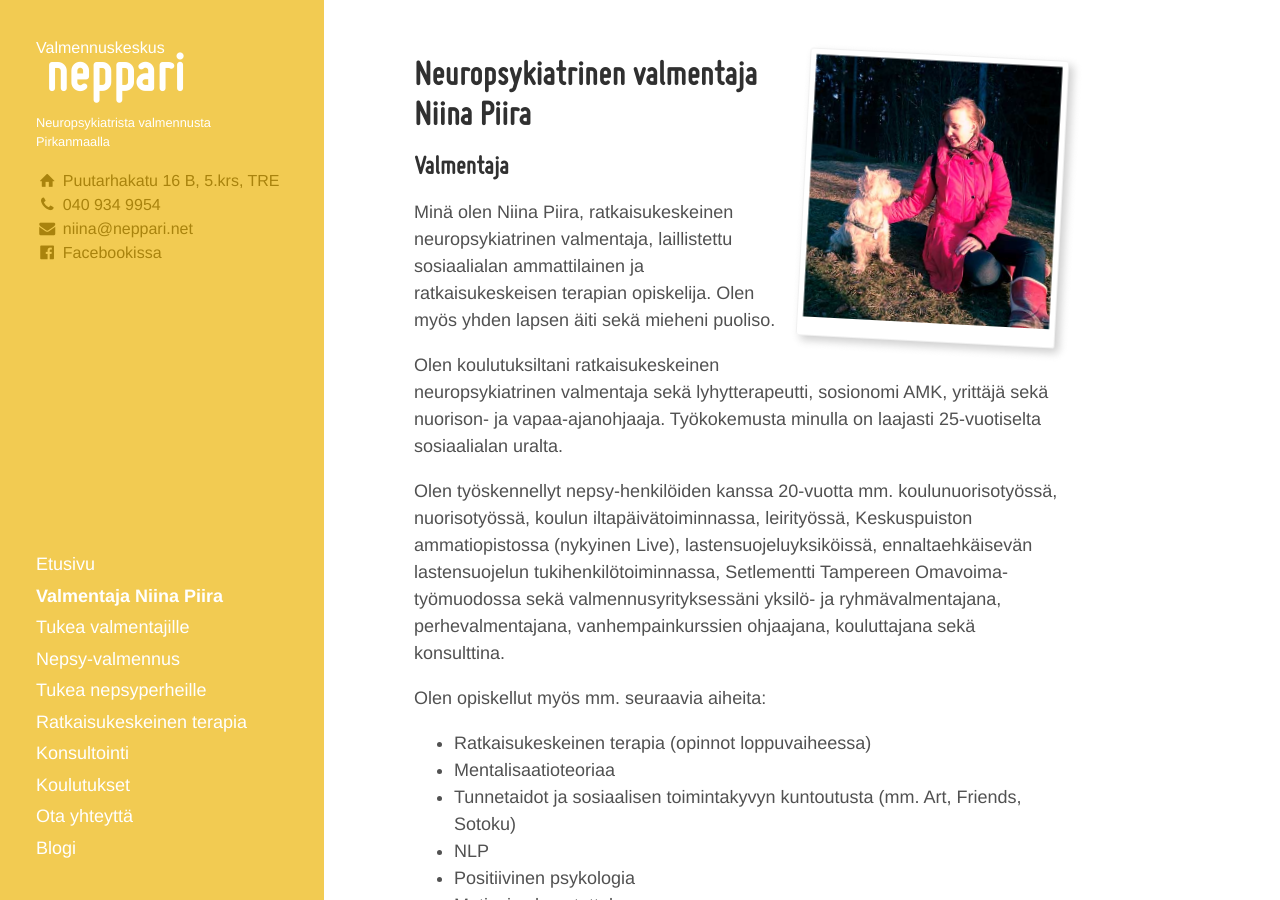
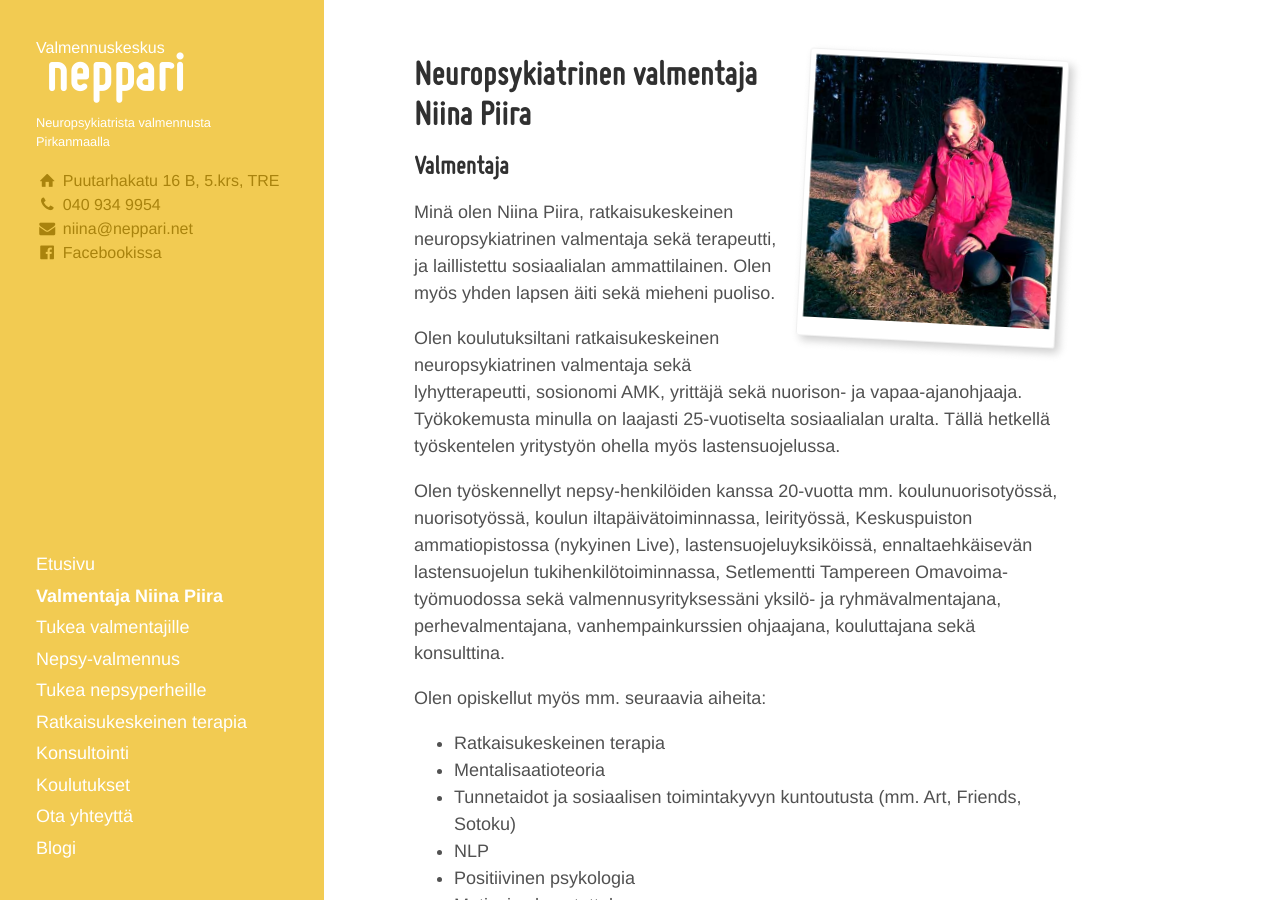
Before and after one commit to niinapiira/neppari.net, a Jekyll site: the page built from niina.md, in a window 1280 px wide and 900 px high. Built offline with Jekyll 4.4.1, drawn with Linux system fonts in a browser that asks for light colours.

Commit message:
Update niina.md

```diff
--- a/niina.md
+++ b/niina.md
@@ -11,15 +11,15 @@ polaroid: niina-katsoo-riksua
 
 ## Valmentaja
 
-Minä olen Niina Piira, ratkaisukeskeinen neuropsykiatrinen valmentaja, laillistettu sosiaalialan ammattilainen ja ratkaisukeskeisen terapian opiskelija. Olen myös yhden lapsen äiti sekä mieheni puoliso.
+Minä olen Niina Piira, ratkaisukeskeinen neuropsykiatrinen valmentaja sekä terapeutti, ja laillistettu sosiaalialan ammattilainen. Olen myös yhden lapsen äiti sekä mieheni puoliso.
 
-Olen koulutuksiltani ratkaisukeskeinen neuropsykiatrinen valmentaja sekä lyhytterapeutti, sosionomi AMK, yrittäjä sekä nuorison- ja vapaa-ajanohjaaja. Työkokemusta minulla on laajasti 25-vuotiselta sosiaalialan uralta.
+Olen koulutuksiltani ratkaisukeskeinen neuropsykiatrinen valmentaja sekä lyhytterapeutti, sosionomi AMK, yrittäjä sekä nuorison- ja vapaa-ajanohjaaja. Työkokemusta minulla on laajasti 25-vuotiselta sosiaalialan uralta. Tällä hetkellä työskentelen yritystyön ohella myös lastensuojelussa.
 
 Olen työskennellyt nepsy-henkilöiden kanssa 20-vuotta mm. koulunuorisotyössä, nuorisotyössä, koulun iltapäivätoiminnassa, leirityössä, Keskuspuiston ammatiopistossa (nykyinen Live), lastensuojeluyksiköissä, ennaltaehkäisevän lastensuojelun tukihenkilötoiminnassa, Setlementti Tampereen Omavoima-työmuodossa sekä valmennusyrityksessäni yksilö- ja ryhmävalmentajana, perhevalmentajana, vanhempainkurssien ohjaajana, kouluttajana sekä konsulttina.
 
 Olen opiskellut myös mm. seuraavia aiheita:
-- Ratkaisukeskeinen terapia (opinnot loppuvaiheessa)
-- Mentalisaatioteoriaa
+- Ratkaisukeskeinen terapia
+- Mentalisaatioteoria
 - Tunnetaidot ja sosiaalisen toimintakyvyn kuntoutusta (mm. Art, Friends, Sotoku)
 - NLP
 - Positiivinen psykologia
```
